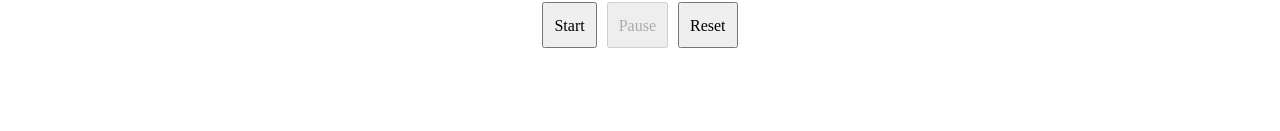
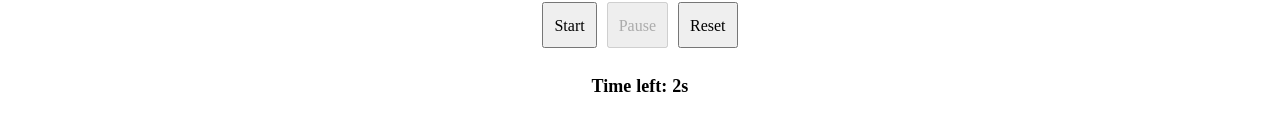
Before and after one commit to Matthiaswf/Hamsaem-Korean-Study-Page, a Vue app: page / in a window 1280 px wide. Both pictures are taken after a click on the button "Drill". Shown: the part 281-412 px from the top of the page. Built offline with nearby package versions, Linux system fonts and the light colour scheme; no server answers; a web font is replaced by a local one.

Commit message:
Added a visual timer for the seconds per card

```diff
--- a/src/components/Drill.vue
+++ b/src/components/Drill.vue
@@ -21,6 +21,8 @@
       <button @click="resetDrill">Reset</button>
     </div>
 
+    <p class="timer">Time left: {{ countdown }}s</p>
+
     <div class="drill">
       <p v-if="currentItem">
         <strong>English:</strong> {{ currentItem.english }} <br />
@@ -43,7 +45,9 @@ export default {
     const selectedLevel = ref(null);
     const currentIndex = ref(0);
     const isPlaying = ref(false);
+    const countdown = ref(2); // Timer starts at 2 seconds
     let intervalId = null;
+    let countdownId = null;
 
     function setLevel(level) {
       selectedLevel.value = level;
@@ -58,23 +62,36 @@ export default {
     function startDrill() {
       if (!levelData.value.length) return;
       isPlaying.value = true;
+      startCountdown();
       intervalId = setInterval(() => {
         if (currentIndex.value < levelData.value.length - 1) {
           currentIndex.value++;
+          countdown.value = 2; // Reset countdown for next card
         } else {
           pauseDrill(); // Stop when reaching the end
         }
       }, 2000);
     }
 
+    function startCountdown() {
+      countdown.value = 2; // Reset countdown
+      countdownId = setInterval(() => {
+        if (countdown.value > 0) {
+          countdown.value--;
+        }
+      }, 1000);
+    }
+
     function pauseDrill() {
       clearInterval(intervalId);
+      clearInterval(countdownId);
       isPlaying.value = false;
     }
 
     function resetDrill() {
       pauseDrill();
       currentIndex.value = 0;
+      countdown.value = 2; // Reset countdown
     }
 
     const currentItem = computed(() => levelData.value[currentIndex.value]);
@@ -87,6 +104,7 @@ export default {
       resetDrill,
       currentItem,
       isPlaying,
+      countdown,
     };
   },
 };
@@ -118,6 +136,12 @@ button {
   background-color: #007bff;
 }
 
+.timer {
+  font-size: 18px;
+  font-weight: bold;
+  margin: 10px 0;
+}
+
 .drill {
   font-size: 20px;
   margin-top: 20px;
```
